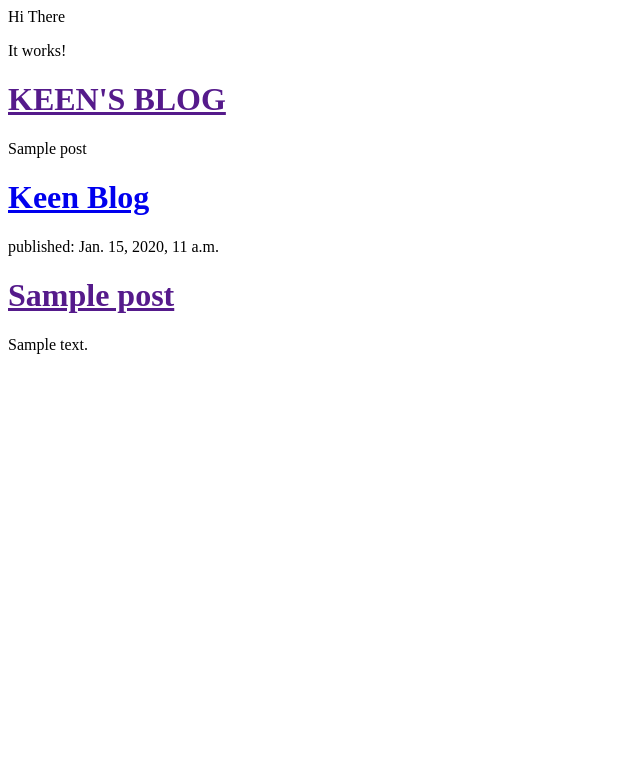
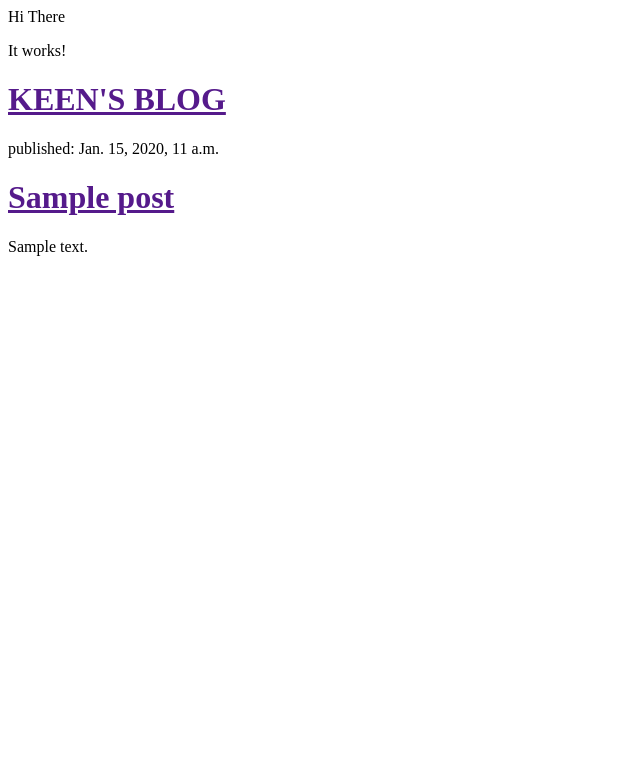
Before and after one commit to marykeen/Andela, a Django app: template blog/templates/blog/post_list.html in a window 1280 px wide. Shown: the top 783 px of the page, without its empty margins (0-640 px from the left). Run offline with Django 3.2, Linux system fonts and the light colour scheme; the template is opened without the code that fills it: values that come from a table or form of the project are taken from there, others are empty; tables that the repository leaves empty hold one stand-in row (values such as "Sample post").

Commit message:
Remove redundant blog title

```diff
--- a/blog/templates/blog/post_list.html
+++ b/blog/templates/blog/post_list.html
@@ -8,12 +8,6 @@
 		<p>It works!</p>
 <div>
 <h1><a href="">KEEN'S BLOG</a></h1>
-</div>
-{% for post in posts %}
-    {{ post }}
-{% endfor %}
-<div>
-    <h1><a href="/">Keen Blog</a></h1>
 </div>
 
 {% for post in posts %}
```
